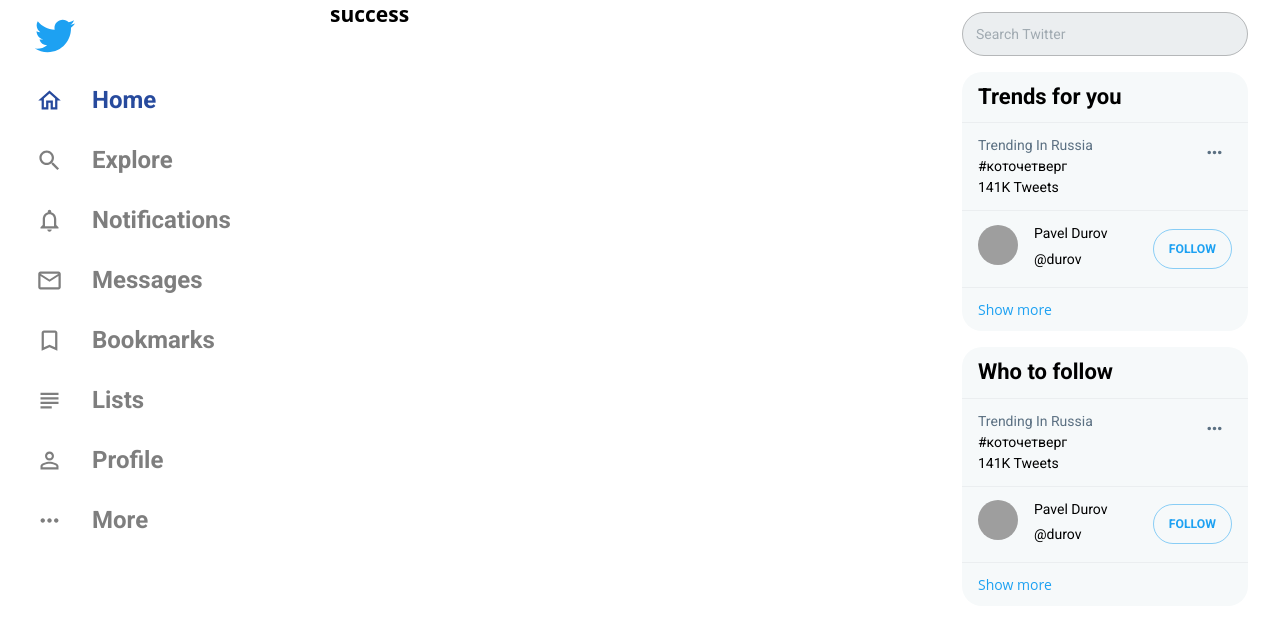
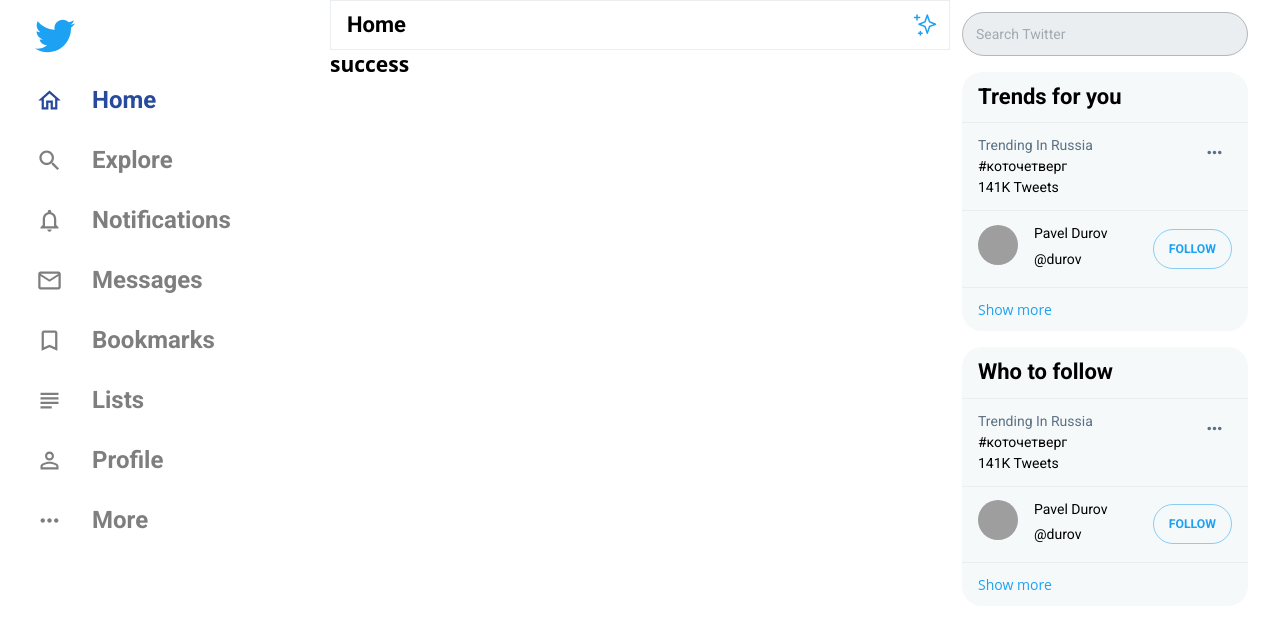
Before and after one commit to MikkyMeow/twitter-clone, a React (Create React App) app: page /home in a window 1280 px wide. Shown: the top 628 px of the page. Built offline with nearby package versions, Linux system fonts and the light colour scheme; grey boxes are pictures that could not be loaded.

Commit message:
added topBar

```diff
--- /dev/null
+++ b/src/assets/index.ts
@@ -0,0 +1 @@
+export { ReactComponent as TopTweets } from './svg/top-tweets.svg';
--- a/src/components/pages/Home.tsx
+++ b/src/components/pages/Home.tsx
@@ -2,6 +2,7 @@
 import { HomePage } from 'components/layouts/HomePage';
 import HomeSideBar from 'components/layouts/HomeSideBar';
 import Nav from 'components/layouts/Nav';
+import { TopBar } from 'components/ui/TopBar';
 import React from 'react';
 
 const useStyles = makeStyles((theme) => ({
@@ -20,6 +21,7 @@
         <Nav />
       </Grid>
       <Grid item xs={6}>
+        <TopBar title='Home' />
         <HomePage />
       </Grid>
       <Grid item xs={3}>
--- a/src/components/styles/themeOptions.ts
+++ b/src/components/styles/themeOptions.ts
@@ -40,7 +40,7 @@
       default: '#1DA1F2',
       hover: '#6cd2ff',
       active: '#0073bf',
-      disabled: '#8d888c6cd2ff',
+      disabled: '#EBEEF0',
     },
     tags: {
       error: '#FFEEEE',
--- /dev/null
+++ b/src/components/ui/TopBar.tsx
@@ -0,0 +1,33 @@
+import { Box, IconButton, makeStyles, Typography } from '@material-ui/core';
+import { TopTweets } from 'assets';
+import React from 'react';
+
+const useStyles = makeStyles((theme) => ({
+  root: {
+    border: '1px solid #EBEEF0',
+    display: 'flex',
+    justifyContent: 'space-between',
+    alignItems: 'center',
+    paddingLeft: theme.spacing(2),
+  },
+  icon: {
+    color: theme.palette.primary.main,
+  },
+}));
+
+interface IProps {
+  title: string;
+}
+
+export const TopBar: React.FC<IProps> = ({ title }) => {
+  const classes = useStyles();
+
+  return (
+    <Box className={classes.root}>
+      <Typography variant='h2'>{title}</Typography>
+      <IconButton>
+        <TopTweets className={classes.icon} />
+      </IconButton>
+    </Box>
+  );
+};
```
Also changed, not shown: src/assets/svg/top-tweets.svg (added).
